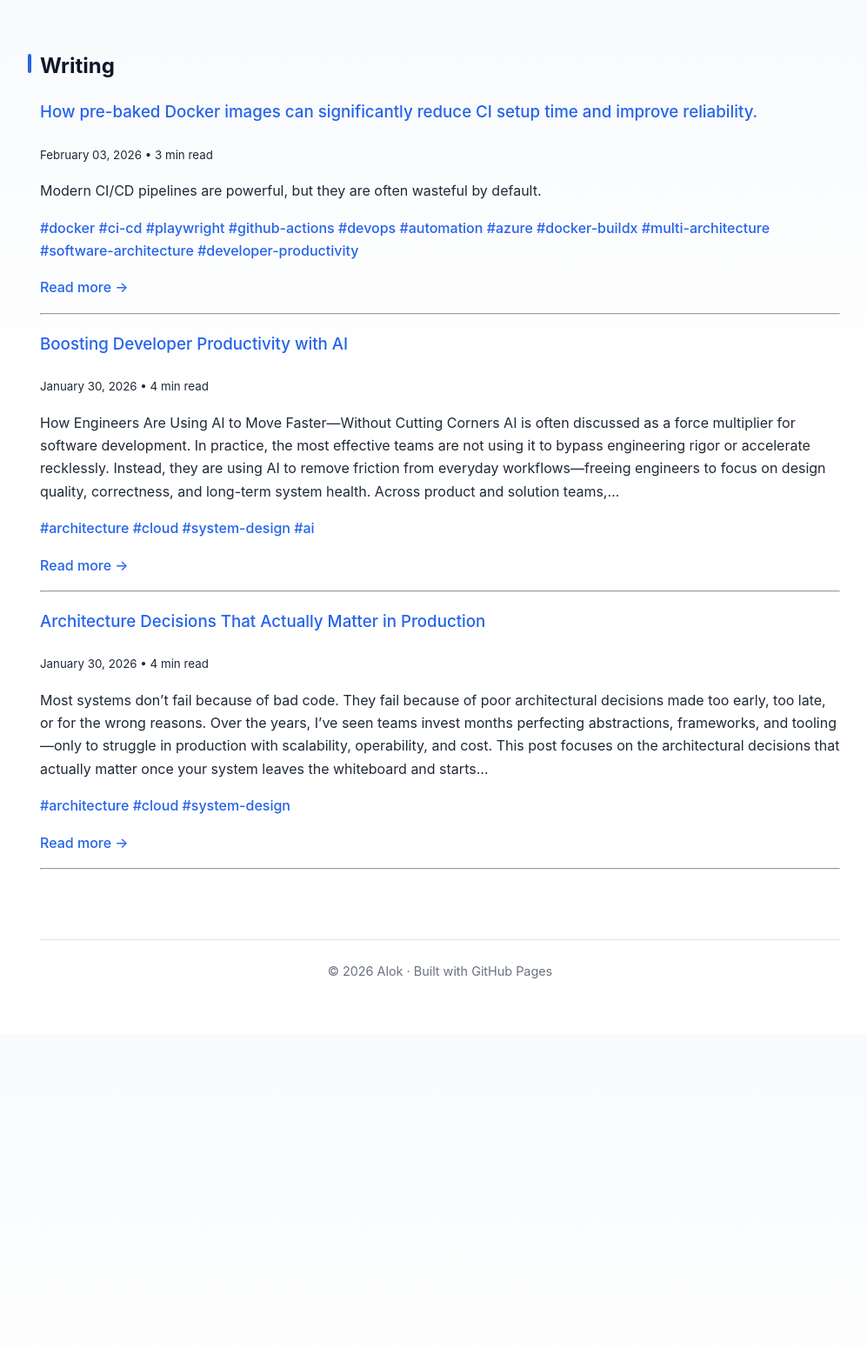
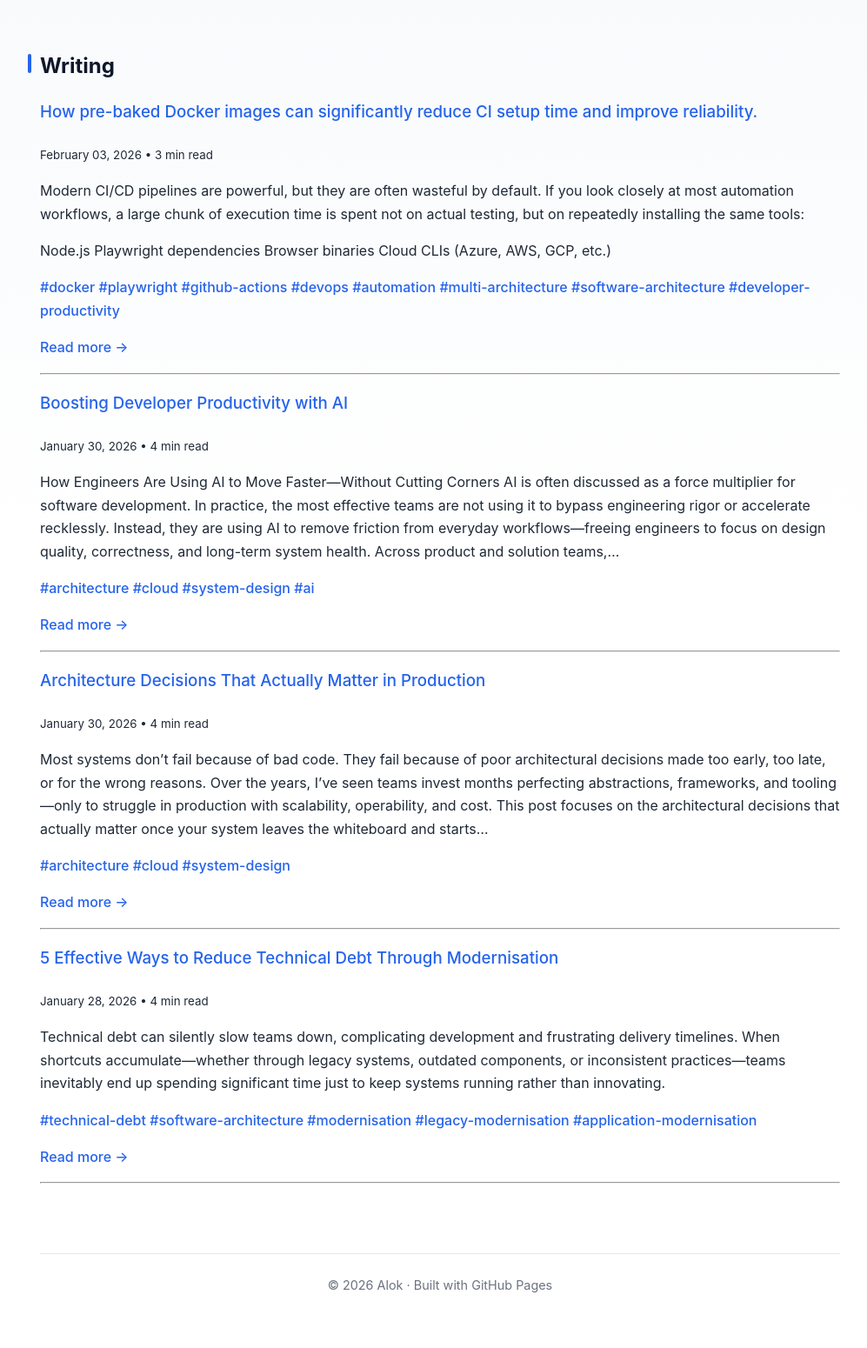
Before and after one commit to aloknecessary/aloknecessary.github.io, a Jekyll site: the page built from blogs.md, in a window 1280 px wide. Shown: the whole page at 87% size, without its empty margins (134-1131 px from the left). Built offline with Jekyll 4.4.1, drawn with Linux system fonts in a browser that asks for light colours; before the commit the page ends 1189 px from its top, so only the background shows below that; some of the changed lines change nothing that is shown.

Commit message:
added new blog: reducing technical debt
trying formatting for blogs page

```diff
--- /dev/null
+++ b/_posts/2026-01-28-ways-to-reduce-techinical-debt.md
@@ -0,0 +1,102 @@
+---
+layout: post
+title: "5 Effective Ways to Reduce Technical Debt Through Modernisation"
+description: "Practical approaches to systematically lower technical debt by modernising systems, infrastructure, and development practices."
+tags: ["technical-debt", "software-architecture", "modernisation", "legacy-modernisation", "application-modernisation"]
+---
+
+Technical debt can silently slow teams down, complicating development and frustrating delivery timelines. When shortcuts accumulate—whether through legacy systems, outdated components, or inconsistent practices—teams inevitably end up spending significant time just to keep systems running rather than innovating.
+
+<!--more-->
+
+Research suggests that technical debt can consume a substantial portion of engineering effort and budget, diverting resources from new feature development to maintenance and fixes.
+
+Modernisation offers a structured way to tackle this debt, improve reliability, and increase agility. In this post, we explore **five practical strategies** you can adopt to identify, prioritise, and reduce technical debt across your enterprise systems.
+
+---
+
+## What Causes Technical Debt?
+
+Technical debt emerges when outdated systems, tools, and practices accumulate and begin to impede progress. Common drivers include:
+
+- **Legacy technologies and codebases** – Older languages, frameworks, or platforms that don’t integrate well with modern stack components increase maintenance overhead.
+- **Insufficient documentation** – Poor or missing documentation slows onboarding and introduces error risk.
+- **Performance issues and outages** – Frequent instability often signals accumulating technical liabilities.
+- **Complex, hard-to-maintain code** – Unstructured or dense code amplifies effort for routine changes.
+- **Security weaknesses** – Unpatched and outdated components raise vulnerability risk.
+- **Poor scalability** – Inflexible architecture hinders growth and performance tuning.
+- **Inconsistent standards** – Lack of codified practices leads to fragmentation and confusion.
+- **Delayed updates and features** – Backlogs and postponed enhancements indicate deeper system friction.
+
+Understanding these causes is essential, as they often overlap and amplify each other in large systems.
+
+---
+
+## 1. Identify Debt Through System Architecture Analysis
+
+Start with a systematic review of your architecture and codebase to make technical debt visible.
+
+- Evaluate your architecture regularly to uncover outdated modules, inefficient interactions, and islands of complexity.
+- Use static analysis tools to scan code and flag structural issues automatically.
+- Prioritise issues based on **impact to system performance** and **effort to fix**—not all debt carries equal weight.
+- Focus on architectural bottlenecks that slow delivery or make change risky.
+
+This approach ensures you address the debt that matters most to your system’s stability and business outcomes.
+
+---
+
+## 2. Invest in IT Infrastructure Modernisation
+
+Modernising infrastructure reduces friction caused by ageing platforms and outdated environments.
+
+- Replace legacy servers, networks, and storage with updated, maintainable components.
+- Upgrade operating systems, middleware, and runtime environments to versions that support modern tooling and automation.
+- Apply digital engineering practices to streamline infrastructure changes and reduce toil.
+
+A refreshed infrastructure not only simplifies maintenance but can also strengthen security and improve system availability.
+
+---
+
+## 3. Leverage Application Modernisation Services
+
+Application modernisation focuses on updating software systems that have accumulated debt over time.
+
+- Identify outdated or rigid subsystems and rework them using modular and scalable patterns.
+- Adopt cloud platforms and APIs where appropriate to provide flexibility and resilience.
+- Migrate legacy desktop or tightly coupled systems to web-centric architectures that scale with usage.
+
+Modernised applications are easier to maintain, more secure, and simpler to evolve—reducing the burden of technical debt over time.
+
+---
+
+## 4. Streamline Development With Incremental Refactoring
+
+Refactoring is essential for cleaning up accumulated complexity without altering system behaviour.
+
+- Adopt **incremental refactoring** to clean code as part of regular development work rather than waiting for dedicated “cleanup” cycles.
+- Encourage clean coding standards across the team to reduce future debt.
+- Use refactoring efforts to introduce better modularity and clearer abstractions.
+
+Consistent refactoring enhances code readability, reduces maintenance overhead, and accelerates future feature delivery.
+
+---
+
+## 5. Adopt New-Age Modernisation Solutions
+
+Embracing modern platforms and technologies unlocks opportunities to eliminate structural debt.
+
+- **Cloud adoption** reduces the operational burden of maintaining physical infrastructure.
+- **AI-assisted tools** can help spot patterns of debt early, automate remediation suggestions, and improve overall code health.
+- Modern systems unlock efficiency and enable faster adaptation to changing business needs.
+
+New technologies, when applied thoughtfully, can improve performance, lower maintenance costs, and prevent new debt from forming.
+
+---
+
+## Conclusion
+
+Technical debt isn’t just a developer problem—it’s a business issue that affects delivery speed and system resilience when left unchecked. By modernising systems, infrastructure, and development practices, organisations can significantly reduce this burden, improve productivity, and create an engineering environment that supports innovation and growth.
+
+Modernisation isn’t a one-time task—it’s a strategic journey that combines architectural clarity, targeted investment, continuous improvement, and adoption of thoughtful tooling and practices.
+
+---
--- a/_posts/2026-02-03-benefits-of-pre-baked-custom-docker-images.md
+++ b/_posts/2026-02-03-benefits-of-pre-baked-custom-docker-images.md
@@ -2,11 +2,10 @@
 layout: post
 title: "How pre-baked Docker images can significantly reduce CI setup time and improve reliability."
 description: "Speeding Up CI Pipelines with a Custom Playwright + Azure CLI Docker Image"
-tags: [docker, ci-cd, playwright, github-actions, devops, automation, azure, docker-buildx, multi-architecture, software-architecture, developer-productivity]
+tags: [docker, playwright, github-actions, devops, automation, multi-architecture, software-architecture, developer-productivity]
 ---
 
-## Modern CI/CD pipelines are powerful, but they are often **wasteful by default**.
-
+Modern CI/CD pipelines are powerful, but they are often **wasteful by default**.
 If you look closely at most automation workflows, a large chunk of execution time is spent not on *actual testing*, but on repeatedly installing the same tools:
 - Node.js
 - Playwright dependencies
@@ -20,7 +19,7 @@ This setup cost is paid **on every run**, even though the tooling rarely changes
 In this post, I’ll walk through a simple but high-impact optimization:
 > **Using a custom Docker image to eliminate repetitive setup work in CI pipelines.**
 
-I’ll use my [**Playwright + Azure CLI Docker image**](https://hub.docker.com/r/aloknecessary/playwright-az-cli) as a concrete example to show how this approach improves speed, reliability, and maintainability.
+I’ll use my [**Playwright + Azure CLI Docker image**](https://hub.docker.com/r/aloknecessary/playwright-az-cli) as a concrete example to show how this approach improves speed, reliability, and maintainability. You can navigate to the repo by clicking
 [aloknecessary/playwright-az-cli](https://hub.docker.com/r/aloknecessary/playwright-az-cli)
 
 ---
```
